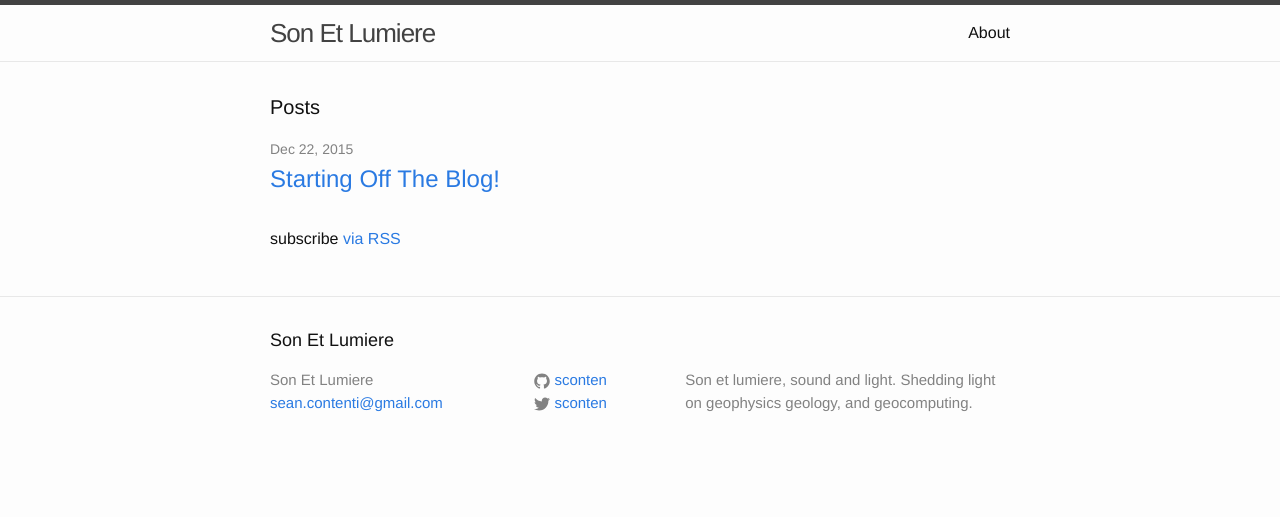
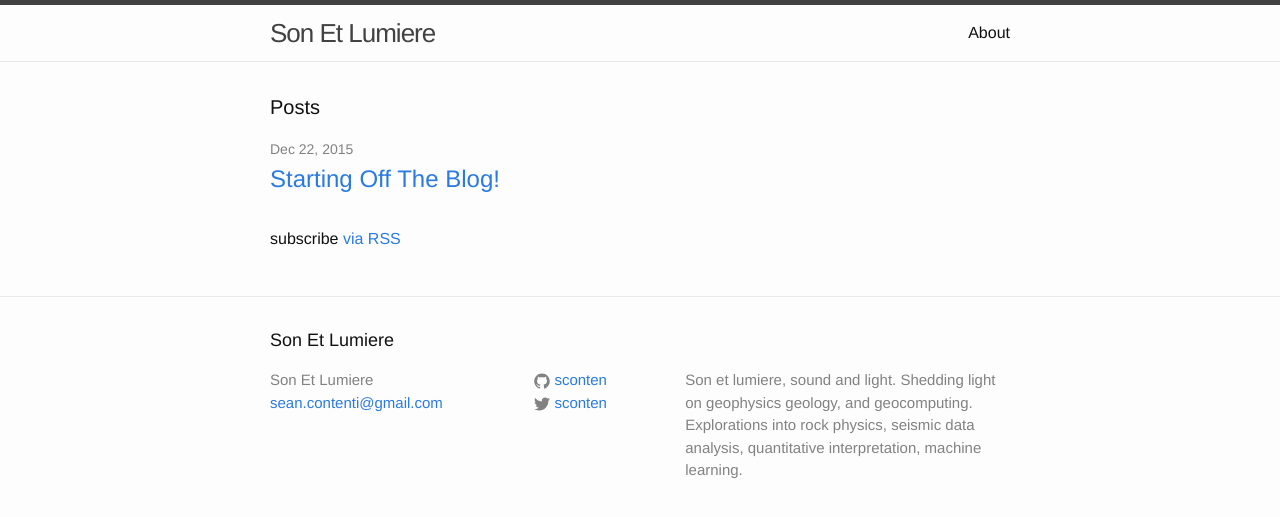
Before and after one commit to sconten/sconten.github.io, a Jekyll site: the page built from index.html, in a window 1280 px wide. Shown: the top 517 px of the page. Built offline with Jekyll 4.4.1, drawn with Linux system fonts in a browser that asks for light colours.

Commit message:
Updated description

```diff
--- a/_config.yml
+++ b/_config.yml
@@ -9,7 +9,7 @@
 title: Son Et Lumiere
 email: sean.contenti@gmail.com
 description: > # this means to ignore newlines until "baseurl:"
-  Son et lumiere, sound and light. Shedding light on geophysics geology, and geocomputing.
+  Son et lumiere, sound and light. Shedding light on geophysics geology, and geocomputing. Explorations into rock physics, seismic data analysis, quantitative interpretation, machine learning.
 baseurl: "" # the subpath of your site, e.g. /blog
 url: "http://sconten.github.io" # the base hostname & protocol for your site
 twitter_username: sconten
```
